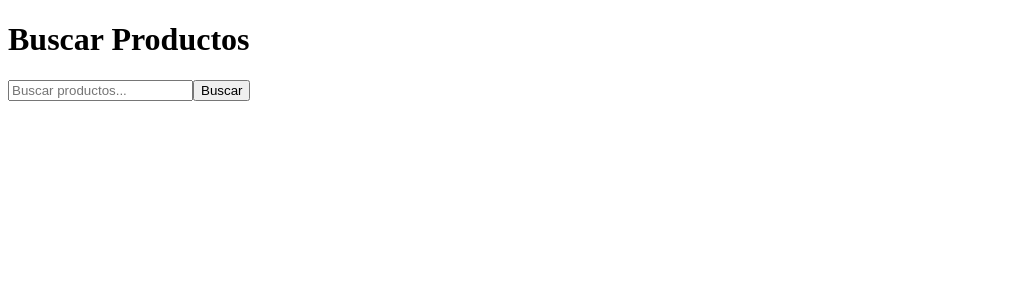
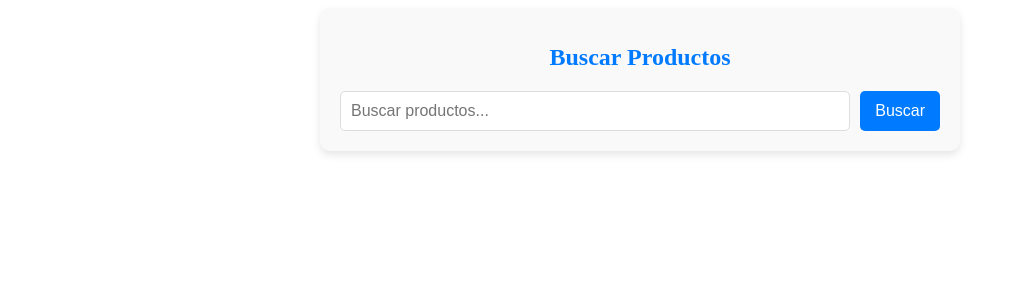
Before and after one commit to Lucas-Cordoba/TP3-Desarrollo, a React (Create React App) app: page / in a window 1280 px wide. Shown: the top 300 px of the page, without its empty margins (0-1014 px from the left). Built offline with nearby package versions, Linux system fonts and the light colour scheme.

Commit message:
Agrego selector de categorias

```diff
--- a/src/buscar/buscar.css
+++ b/src/buscar/buscar.css
@@ -0,0 +1,50 @@
+.busqueda-container {
+    max-width: 600px; /* Ancho máximo del contenedor */
+    margin: 0 auto; /* Centra el contenedor en la página */
+    padding: 20px; /* Espaciado interno */
+    background-color: #f9f9f9; /* Color de fondo */
+    border-radius: 10px; /* Bordes redondeados */
+    box-shadow: 0 4px 8px rgba(0, 0, 0, 0.1); /* Sombra sutil */
+  }
+
+  .titulo-busqueda {
+    text-align: center; /* Centra el título */
+    font-size: 24px; /* Tamaño de fuente del título */
+    margin-bottom: 20px; /* Espacio debajo del título */
+    color: #333; /* Color del texto */
+  }
+
+  .busqueda-form {
+    display: flex; /* Usamos flexbox para alinear el input y el botón */
+    justify-content: center; /* Centra los elementos en el eje horizontal */
+  }
+
+  .busqueda-input {
+    flex: 1; /* Ocupa el espacio restante */
+    padding: 10px; /* Espaciado interno del input */
+    font-size: 16px; /* Tamaño de fuente del input */
+    border: 1px solid #ddd; /* Borde del input */
+    border-radius: 5px; /* Bordes redondeados */
+    margin-right: 10px; /* Espacio a la derecha del input */
+    outline: none; /* Elimina el borde al hacer foco */
+    transition: border-color 0.3s; /* Transición para el color del borde */
+  }
+
+  .busqueda-input:focus {
+    border-color: #007bff; /* Cambia el color del borde al hacer foco */
+  }
+
+  .busqueda-button {
+    padding: 10px 15px; /* Espaciado interno del botón */
+    border: none; /* Sin borde */
+    border-radius: 5px; /* Bordes redondeados */
+    background-color: #007bff; /* Color de fondo */
+    color: white; /* Color del texto */
+    cursor: pointer; /* Cambia el cursor al pasar el mouse */
+    font-size: 16px; /* Tamaño de fuente del botón */
+    transition: background-color 0.3s; /* Transición para el efecto hover */
+  }
+
+  .busqueda-button:hover {
+    background-color: #0056b3; /* Cambia el color al pasar el mouse */
+  }
--- a/src/buscar/buscar.js
+++ b/src/buscar/buscar.js
@@ -1,5 +1,6 @@
 import React, { useState } from 'react';
 import { useNavigate } from 'react-router-dom';
+import './buscar.css';
 
 const Buscar = () => {
   const [query, setQuery] = useState('');
@@ -13,18 +14,20 @@ const Buscar = () => {
   };
 
   return (
-    <div>
-      <h1>Buscar Productos</h1>
-      <form onSubmit={handleSearch}>
+    <div className="busqueda-container">
+    <h1 className="titulo-busqueda">Buscar Productos</h1>
+    <form onSubmit={handleSearch} className="busqueda-form">
       <input
         type="text"
         value={query}
         onChange={(e) => setQuery(e.target.value)}
         placeholder="Buscar productos..."
+        className="busqueda-input"
       />
-        <button type="submit">Buscar</button>
+      <button type="submit" className="busqueda-button">Buscar</button>
     </form>
   </div>
+
   );
 };
 
--- /dev/null
+++ b/src/listado/listado.css
@@ -0,0 +1,97 @@
+.listado-container {
+    max-width: 900px; /* Ancho máximo del contenedor */
+    margin: 20px auto; /* Centra el contenedor y agrega margen */
+    padding: 20px; /* Espaciado interno */
+    background-color: #ffffff; /* Color de fondo */
+    border-radius: 8px; /* Bordes redondeados */
+    box-shadow: 0 4px 10px rgba(0, 0, 0, 0.1); /* Sombra */
+  }
+
+  .titulo-busqueda {
+    font-size: 24px; /* Tamaño del título */
+    color: #007bff; /* Color azul */
+    text-align: center; /* Centra el título */
+    margin-bottom: 20px; /* Espacio inferior */
+  }
+
+  .productos-list {
+    list-style: none; /* Elimina las viñetas de la lista */
+    padding: 0; /* Elimina el padding */
+    display: grid; /* Usar grid para disposición */
+    grid-template-columns: repeat(auto-fill, minmax(200px, 1fr)); /* Disposición responsiva */
+    gap: 15px; /* Espacio entre productos */
+  }
+
+  .producto-item {
+    background-color: #f8f9fa; /* Color de fondo suave */
+    border: 1px solid #ced4da; /* Borde gris */
+    border-radius: 6px; /* Bordes redondeados */
+    padding: 15px; /* Espaciado interno */
+    transition: transform 0.2s; /* Transición al hacer hover */
+    text-align: center; /* Centra el texto */
+  }
+
+  .producto-item:hover {
+    transform: scale(1.05); /* Efecto de aumento al pasar el mouse */
+  }
+
+  .producto-imagen {
+    max-width: 100%; /* Imagen ajustada al contenedor */
+    height: auto; /* Altura automática */
+    border-radius: 5px; /* Bordes redondeados */
+  }
+
+  .producto-info {
+    margin-top: 10px; /* Espacio superior */
+  }
+
+  .producto-titulo {
+    font-size: 18px; /* Tamaño del título del producto */
+    color: #343a40; /* Color gris oscuro */
+    font-weight: bold; /* Negrita */
+    margin: 5px 0; /* Espacio vertical */
+  }
+
+  .producto-precio {
+    font-size: 16px; /* Tamaño del precio */
+    color: #28a745; /* Color verde para el precio */
+    font-weight: bold; /* Negrita */
+  }
+
+  .paginacion {
+    display: flex; /* Flexbox para la paginación */
+    justify-content: center; /* Centra los elementos */
+    margin-top: 20px; /* Margen superior */
+  }
+
+  .pagina-button {
+    background-color: #007bff; /* Color azul del botón */
+    color: #ffffff; /* Color del texto */
+    border: none; /* Sin borde */
+    border-radius: 4px; /* Bordes redondeados */
+    padding: 10px 15px; /* Espaciado interno */
+    margin: 0 5px; /* Margen lateral */
+    cursor: pointer; /* Cambia el cursor al pasar el mouse */
+    transition: background-color 0.2s; /* Transición para el hover */
+  }
+
+  .pagina-button:hover {
+    background-color: #0056b3; /* Color más oscuro al hacer hover */
+  }
+
+  .pagina-indicador {
+    align-self: center; /* Centra verticalmente */
+    margin: 0 10px; /* Espacio lateral */
+  }
+
+  .categoria-selector {
+    margin: 20px 0;
+  }
+
+  .categoria-selector label {
+    margin-right: 10px;
+  }
+
+  .categoria-selector select {
+    padding: 5px;
+  }
--- a/src/listado/listado.js
+++ b/src/listado/listado.js
@@ -1,35 +1,54 @@
 import React, { useState, useEffect } from 'react';
 import { useLocation } from 'react-router-dom';
 import Buscar from '../buscar/buscar';
+import './listado.css';
 
 const Listado = () => {
   const [productos, setProductos] = useState([]);
+  const [categorias, setCategorias] = useState([]);
   const [loading, setLoading] = useState(true);
   const [error, setError] = useState(null);
   const [query, setQuery] = useState('');
+  const [selectedCategory, setSelectedCategory] = useState('');
   const [page, setPage] = useState(1);
   const [totalPages, setTotalPages] = useState(1);
   const limit = 10;
 
   const location = useLocation();
 
-  // Obtiene el query de la URL cuando se carga el componente
+  // Obtiene las categorías al cargar el componente
+  useEffect(() => {
+    const fetchCategorias = async () => {
+      try {
+        const response = await fetch('https://api.mercadolibre.com/sites/MLA/categories');
+        if (!response.ok) throw new Error('Error al obtener categorías');
+        const data = await response.json();
+        setCategorias(data);
+      } catch (error) {
+        setError(error.message);
+      }
+    };
+    fetchCategorias();
+  }, []);
+
+  // Obtiene el query de la URL y los productos
   useEffect(() => {
     const queryParam = new URLSearchParams(location.search).get('query');
     if (queryParam) {
       setQuery(queryParam);
-      fetchProductos(queryParam, 1); // Carga la primera página
+      fetchProductos(queryParam, selectedCategory, 1); // Carga la primera página
     }
   }, [location]);
 
-  const fetchProductos = async (searchQuery, currentPage) => {
+  const fetchProductos = async (searchQuery, category, currentPage) => {
     setLoading(true);
     setError(null);
 
     const offset = (currentPage - 1) * limit; // Calcular el offset según la página
 
     try {
-      const response = await fetch(`https://api.mercadolibre.com/sites/MLA/search?q=${searchQuery}&limit=${limit}&offset=${offset}`);
+      const categoryQuery = category ? `&category=${category}` : '';
+      const response = await fetch(`https://api.mercadolibre.com/sites/MLA/search?q=${searchQuery}${categoryQuery}&limit=${limit}&offset=${offset}`);
 
       if (!response.ok) {
         throw new Error('Error al obtener los productos');
@@ -48,15 +67,23 @@ const Listado = () => {
 
   const handleSearch = (newQuery) => {
     setQuery(newQuery);
+    setSelectedCategory(''); // Reiniciar la categoría seleccionada
     setPage(1); // Reiniciar a la primera página
-    fetchProductos(newQuery, 1); // Cargar la primera página
+    fetchProductos(newQuery, '', 1); // Cargar la primera página
+  };
+
+  const handleCategoryChange = (event) => {
+    const newCategory = event.target.value;
+    setSelectedCategory(newCategory);
+    setPage(1); // Reiniciar a la primera página al cambiar la categoría
+    fetchProductos(query, newCategory, 1); // Cargar la primera página con la nueva categoría
   };
 
   const handleNextPage = () => {
     if (page < totalPages) {
       const nextPage = page + 1;
       setPage(nextPage);
-      fetchProductos(query, nextPage); // Cargar la siguiente página
+      fetchProductos(query, selectedCategory, nextPage); // Cargar la siguiente página
     }
   };
 
@@ -64,37 +91,62 @@ const Listado = () => {
     if (page > 1) {
       const prevPage = page - 1;
       setPage(prevPage);
-      fetchProductos(query, prevPage); // Cargar la página anterior
+      fetchProductos(query, selectedCategory, prevPage); // Cargar la página anterior
     }
   };
 
+  const formatPrice = (price) => {
+    return new Intl.NumberFormat('es-ES', {
+      style: 'decimal',
+      minimumFractionDigits: 2,
+      maximumFractionDigits: 2,
+    }).format(price);
+  };
+
   return (
-    <div>
+    <div className="listado-container">
       <Buscar onSearch={handleSearch} />
-      <h2>Resultados de búsqueda para: {query}</h2>
+
+      <h2 className="titulo-busqueda">
+        Resultados de búsqueda para: <span>{query}</span>
+      </h2>
+
+      <div className="categoria-selector">
+        <label htmlFor="categorias">Filtrar por categoría:</label>
+        <select id="categorias" value={selectedCategory} onChange={handleCategoryChange}>
+          <option value="">Todas las categorías</option>
+          {categorias.map((categoria) => (
+            <option key={categoria.id} value={categoria.id}>
+              {categoria.name}
+            </option>
+          ))}
+        </select>
+      </div>
 
       {loading ? (
-        <p>Cargando productos...</p>
+        <p className="loading-text">Cargando productos...</p>
       ) : error ? (
-        <p>Error: {error}</p>
+        <p className="error-text">Error: {error}</p>
       ) : (
         <>
-          <ul>
+          <ul className="productos-list">
             {productos.map((producto) => (
-              <li key={producto.id}>
-                <img src={producto.thumbnail} alt={producto.title} />
-                <p>{producto.title}</p>
-                <p>Precio: ${producto.price}</p>
+              <li key={producto.id} className="producto-item">
+                <img className="producto-imagen" src={producto.thumbnail} alt={producto.title} />
+                <div className="producto-info">
+                  <p className="producto-titulo">{producto.title}</p>
+                  <p className="producto-precio"> Precio: ${formatPrice(producto.price)}</p>
+                </div>
               </li>
             ))}
           </ul>
 
           <div className="paginacion">
-            <button onClick={handlePrevPage} disabled={page === 1}>
+            <button className="pagina-button" onClick={handlePrevPage} disabled={page === 1}>
               Anterior
             </button>
-            <span>Página {page} de {totalPages}</span>
-            <button onClick={handleNextPage} disabled={page === totalPages}>
+            <span className="pagina-indicador">Página {page} de {totalPages}</span>
+            <button className="pagina-button" onClick={handleNextPage} disabled={page === totalPages}>
               Siguiente
             </button>
           </div>
```
Lines whose indentation alone changed are shown as unchanged.
